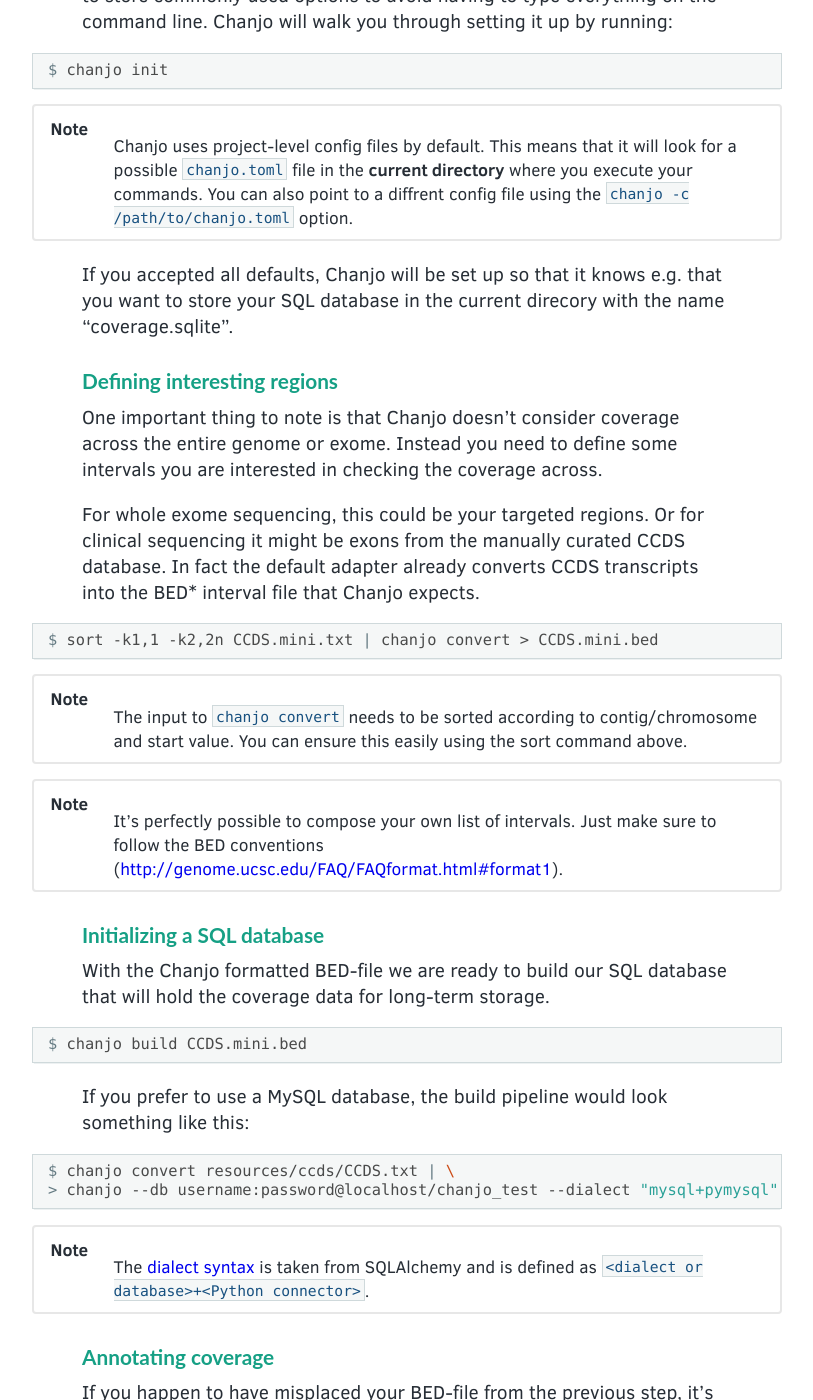
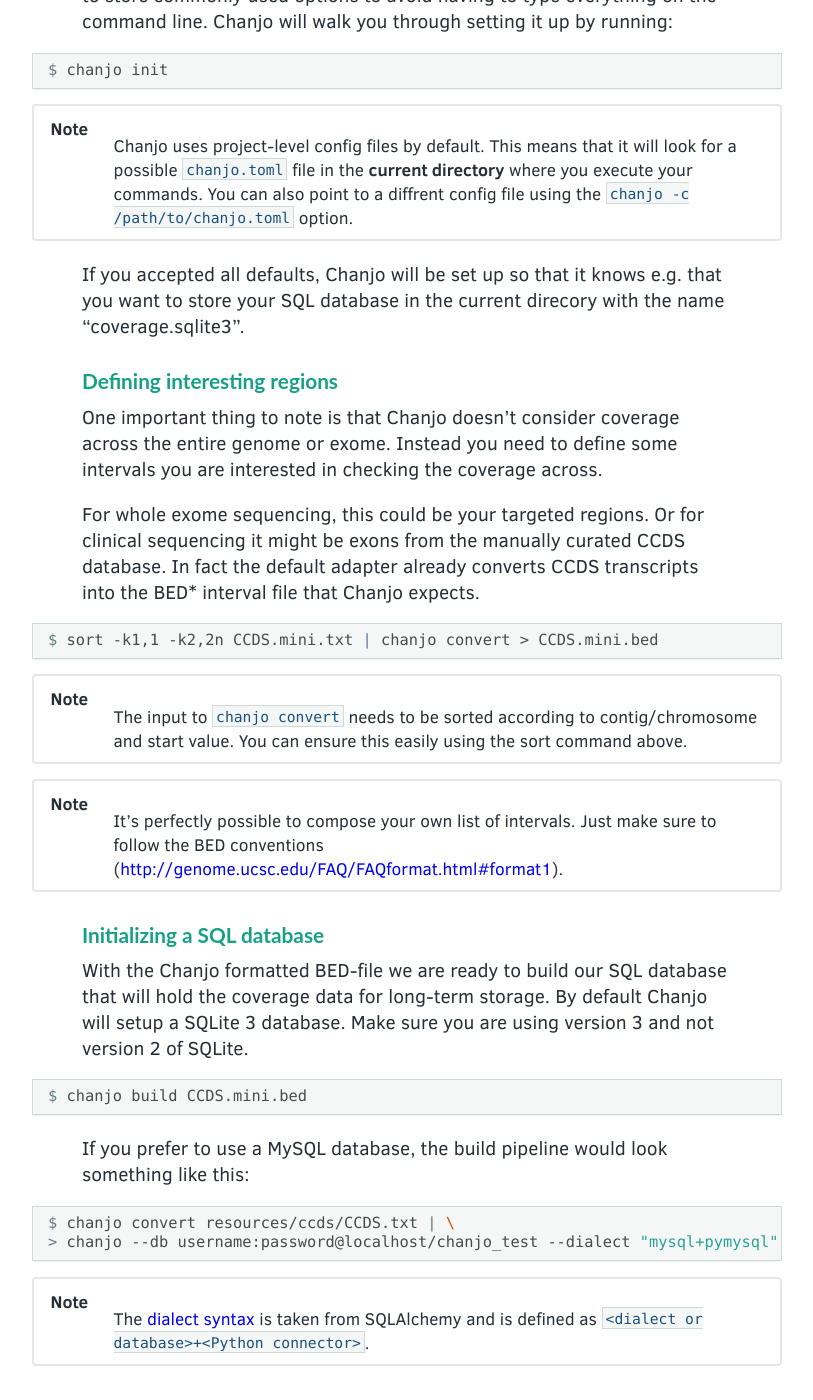
Before and after one commit to Clinical-Genomics/chanjo, a Sphinx documentation site: the page built from docs/introduction.rst, in a window 1280 px wide and 1400 px high, scrolled down 2101 px. Shown: the whole window, without its empty margins (233-1046 px from the left). Built offline with Sphinx 7.4.7, drawn with Linux system fonts in a browser that asks for light colours; some of the changed text lies outside the part shown.

Commit message:
fix #114 default to .sqlite3 extension mention that SQLite version 3 is the dependency

```diff
--- a/docs/faq.rst
+++ b/docs/faq.rst
@@ -33,7 +33,7 @@ Therefore, solving the issue might be as simple as:
 
 .. code-block:: console
 
-  $ sort -k1,1 -k2,2n CCDS.txt | chanjo convert | chanjo build CCDS.sqlite
+  $ sort -k1,1 -k2,2n CCDS.txt | chanjo convert | chanjo build CCDS.sqlite3
 
 
 I can't overwrite exising files using Chanjo!
--- a/docs/interface.rst
+++ b/docs/interface.rst
@@ -71,7 +71,7 @@ Chanjo takes advantage of the power behind SQL databases by providing a way to s
 
 .. code-block:: console
 
-	$ chanjo build CCDS.coverage.sqlite CCDS.intervals.bed
+	$ chanjo build CCDS.coverage.sqlite3 CCDS.intervals.bed
 
 As shown below, it's very important to sort the BED-formatted input file before running ``chanjo build``. The input stream should be sorted on:
 
@@ -91,7 +91,7 @@ This is a convenience command to export a BED stream of all intervals as defined
 
 .. code-block:: console
 
-	$ chanjo export CCDS.coverage.sqlite > CCDS.intervals.min.bed
+	$ chanjo export CCDS.coverage.sqlite3 > CCDS.intervals.min.bed
 
 Exporting intervals from a database can be handy since you only need to store the definitions in *one* place (the database). Otherwise it can be easy to forget which original BED-file was initially used.
 
@@ -140,7 +140,7 @@ Simply speaking, "import" will take the output from ``chanjo annotate`` and impo
 .. code-block:: console
 
 	$ chanjo annotate alignment.bam CCDS.intervals.min.bed [...] \
-	> | chanjo import CCDS.coverage.sqlite
+	> | chanjo import CCDS.coverage.sqlite3
 
 **Runtime**: ~1 min (<800 Mb)
 
--- a/docs/introduction.rst
+++ b/docs/introduction.rst
@@ -16,7 +16,7 @@ As indicated by the picture, Chanjo is built around streams of data that can be
 
 .. code-block:: console
 
-	$ cat CCDS.txt | chanjo convert | chanjo build coverage.sqlite
+	$ cat CCDS.txt | chanjo convert | chanjo build coverage.sqlite3
 
 
 Demo
@@ -49,7 +49,7 @@ Your first task will be to create a config file (``chanjo.toml``). It can be use
 .. note::
 	Chanjo uses project-level config files by default. This means that it will look for a possible ``chanjo.toml`` file in the **current directory** where you execute your commands. You can also point to a diffrent config file using the ``chanjo -c /path/to/chanjo.toml`` option.
 
-If you accepted all defaults, Chanjo will be set up so that it knows e.g. that you want to store your SQL database in the current direcory with the name "coverage.sqlite".
+If you accepted all defaults, Chanjo will be set up so that it knows e.g. that you want to store your SQL database in the current direcory with the name "coverage.sqlite3".
 
 
 Defining interesting regions
@@ -71,7 +71,7 @@ For whole exome sequencing, this could be your targeted regions. Or for clinical
 
 Initializing a SQL database
 ~~~~~~~~~~~~~~~~~~~~~~~~~~~~
-With the Chanjo formatted BED-file we are ready to build our SQL database that will hold the coverage data for long-term storage.
+With the Chanjo formatted BED-file we are ready to build our SQL database that will hold the coverage data for long-term storage. By default Chanjo will setup a SQLite 3 database. Make sure you are using version 3 and not version 2 of SQLite.
 
 .. code-block:: console
 
```
Also changed, not shown: 4 other files.
